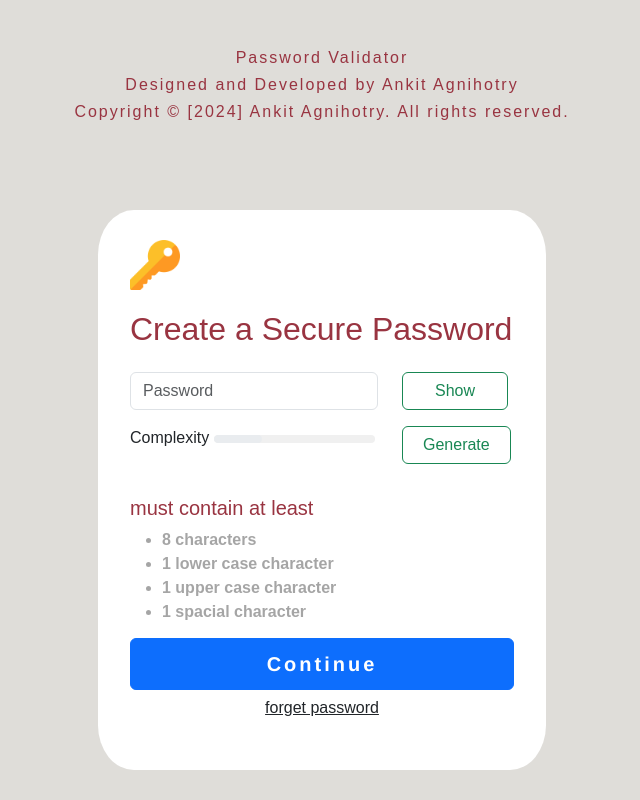
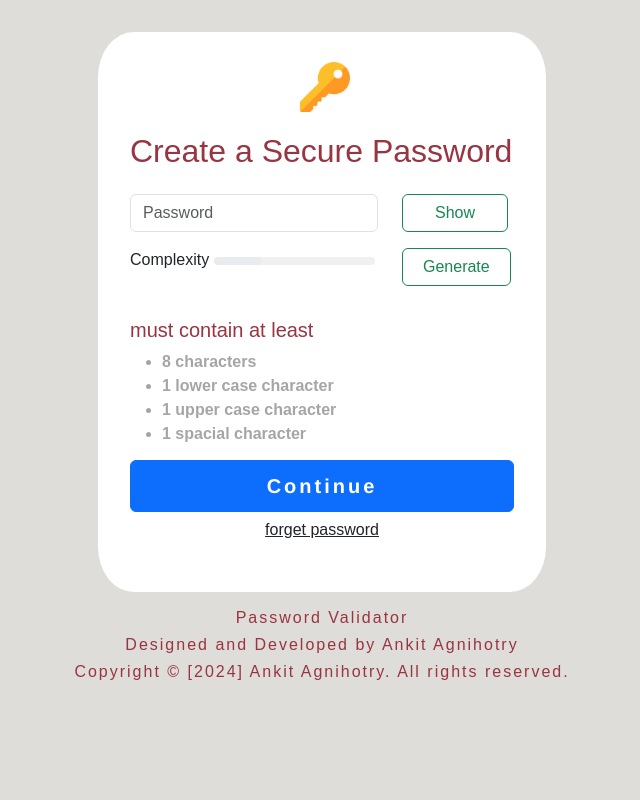
Before and after one commit to aginhotryAnkit/GitHubPages, a plain HTML site: page PasswordValidatorGen/index.html in a window 1280 px wide. Shown: the whole page, without its empty margins (318-958 px from the left). Drawn offline with nearby package versions, Linux system fonts and the light colour scheme.

Commit message:
some of the chanegs has been made and issue has been fixed

```diff
--- a/PasswordValidatorGen/index.html
+++ b/PasswordValidatorGen/index.html
@@ -12,19 +12,13 @@
 </head>
 <body>
 
-    <div class="row m-5">
-        <div class="col">
-            <div class="h6 d-flex justify-content-center nameTit">Password Validator </div>
-            <div class="h6 d-flex justify-content-center nameTit">Designed and Developed by Ankit Agnihotry</div>
-            <div class="h6 d-flex justify-content-center nameTit">Copyright © [2024] Ankit Agnihotry. All rights reserved.</div>
-        </div>
-    </div>
+
 
     <div class="container">
 
         <div class="innerContainer">
 
-            <div class="row">
+            <div class="row d-flex justify-content-center">
                 <div class="col-2">
                     <img src="./key_807241.png" alt="" srcset="">
                 </div>
@@ -85,8 +79,12 @@
         </div>
     </div>
 
-
-
-
+    <div class="row m-5">
+        <div class="col">
+            <div class="h6 d-flex justify-content-center nameTit">Password Validator </div>
+            <div class="h6 d-flex justify-content-center nameTit">Designed and Developed by Ankit Agnihotry</div>
+            <div class="h6 d-flex justify-content-center nameTit">Copyright © [2024] Ankit Agnihotry. All rights reserved.</div>
+        </div>
+    </div>
 </body>
 </html>
--- a/PasswordValidatorGen/script.js
+++ b/PasswordValidatorGen/script.js
@@ -11,11 +11,10 @@ $(document).ready(function () {
     var password = true;
     $(".progress").css("width", "30%");
 
-    $(".pass").keypress(function (e) {
+    $(".pass").keyup(function (e) {
         let currentVal = $(this).val();
         validator(currentVal);
     });
-
 
     //hide the password
     $(".pass").click(function (e) {
@@ -103,10 +102,11 @@ $(document).ready(function () {
 
         }
 
-
+        if(currentVal.length==0){
+            $(".progress").css("width", "0%");
+        }
 
         console.log("total result =", result);
-
         console.log(currentVal[currentVal.length-1]);
         console.log("Spacial Character :", countSpacialCharCount);
         console.log("Uppercase :", upperCaseCharCount);
@@ -141,4 +141,10 @@ $(document).ready(function () {
         validator(password);
     });
 
+    $(".pass").keydown(function (e) {
+        let currentVal = $(this).val();
+        console.log("hello");
+        validator(currentVal);
+    });
+
 });
```
